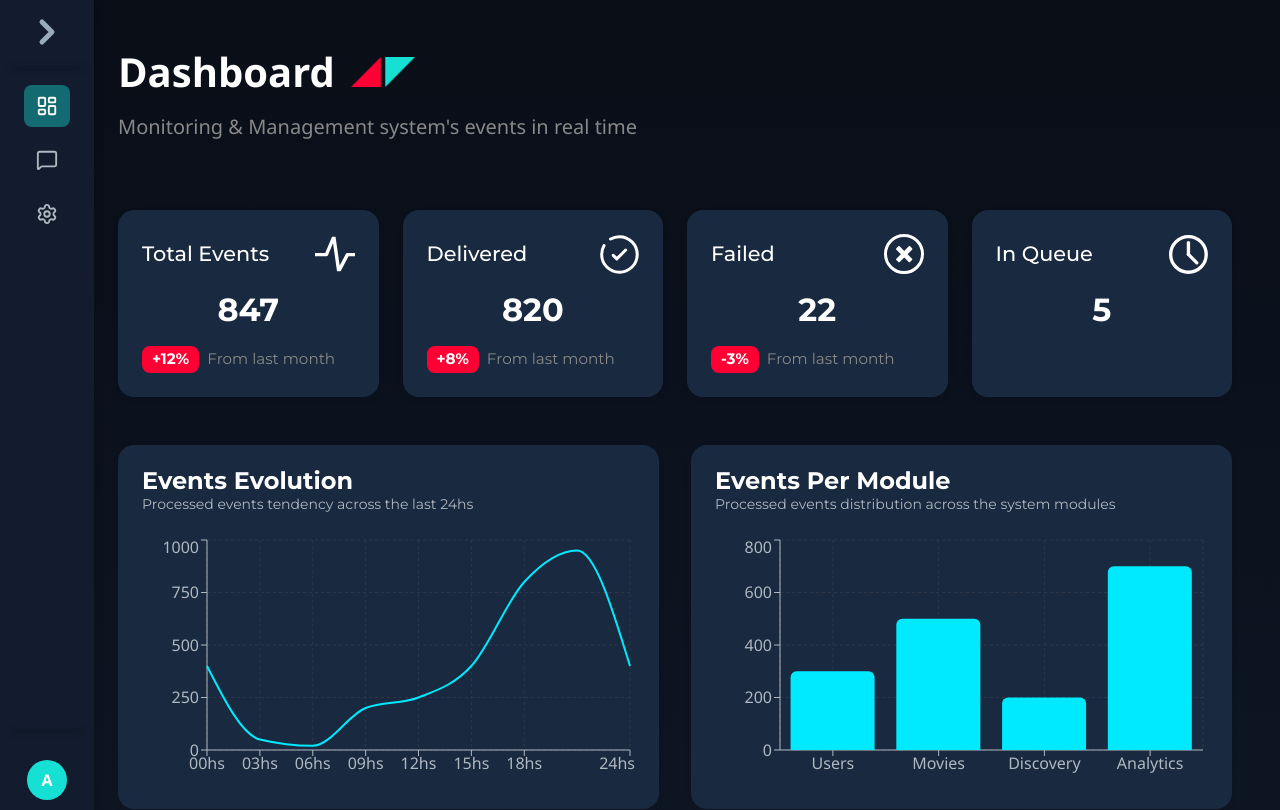
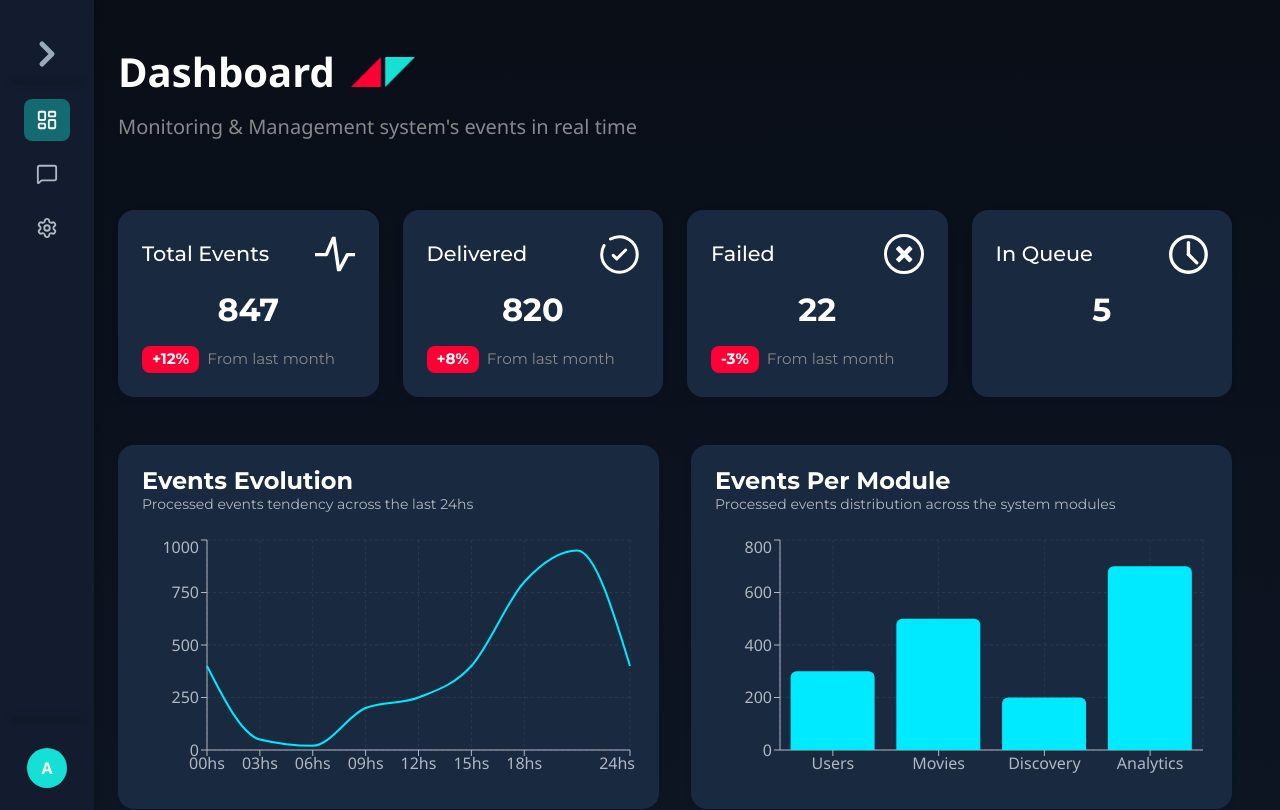
Before and after one commit to Eme-AM/Core-Letterboxd, a React (Vite) app in the folder FrontEnd/: page / in a window 1280 px wide. Shown: the top 810 px of the page. Built offline with nearby package versions, Linux system fonts and the light colour scheme.

Commit message:
Cambios esteticos sidebar

```diff
--- a/FrontEnd/src/components/Sidebar.css
+++ b/FrontEnd/src/components/Sidebar.css
@@ -26,7 +26,8 @@
   display: flex;
   align-items: center;
   justify-content: space-between;
-  margin-bottom: 8px;
+  margin-bottom: 0;
+  margin-top: 22px;
 }
 
 .sidebar-toggle {
@@ -57,6 +58,8 @@
   font-family: "Montserrat", sans-serif;
   font-weight: 700;
   font-size: 24px;
+  margin-top: 0;
+  margin-bottom: 0.5rem;
 }
 
 .sidebar-divider {
@@ -119,11 +122,15 @@
 }
 
 .sidebar-user {
-  margin-top: auto; /* 🔹 Empuja el admin al final */
+  margin-top: auto;
   display: flex;
   align-items: center;
   gap: 12px;
   padding: 12px 8px;
+}
+
+.sidebar-user-margin {
+  margin-bottom: 12px;
 }
 
 .sidebar-user-avatar {
--- a/FrontEnd/src/components/Sidebar.jsx
+++ b/FrontEnd/src/components/Sidebar.jsx
@@ -55,7 +55,7 @@ function Sidebar({ isOpen, setIsOpen }) {
 
       <div className="sidebar-divider" />
 
-      <div className="sidebar-user">
+      <div className="sidebar-user sidebar-user-margin">
         <div className="sidebar-user-avatar">A</div>
         {isOpen && <span className="sidebar-user-name">Admin User</span>}
       </div>
```
